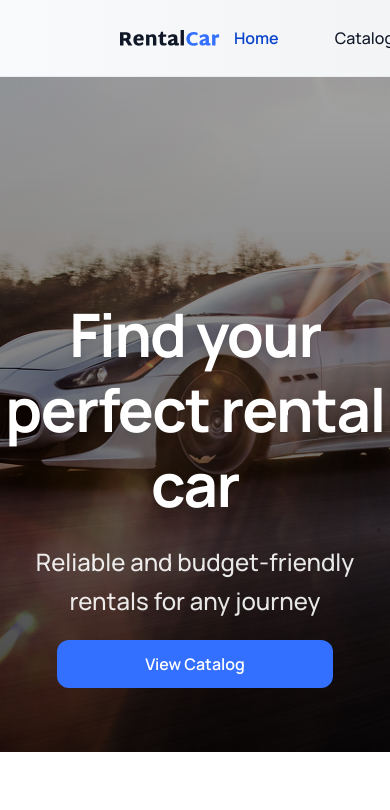
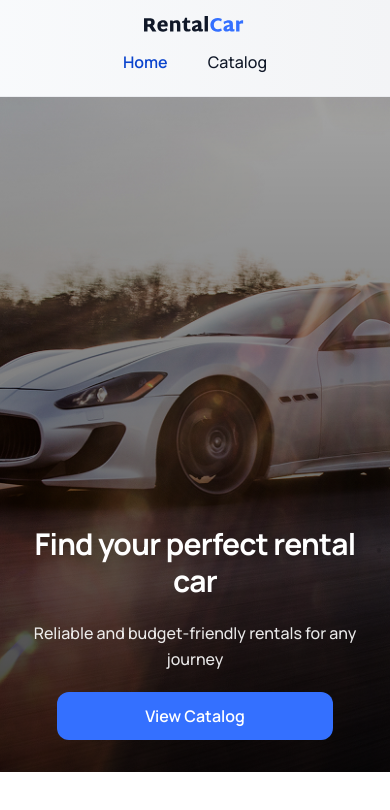
Before and after one commit to DmytroGunko39/Rental-car, a Next.js app: page / in a window 390 px wide. Shown: the top 810 px of the page. Built offline with nearby package versions, Linux system fonts and the light colour scheme.

Commit message:
project was updated for mob/tab responsivness

```diff
--- a/app/catalog/[id]/page.tsx
+++ b/app/catalog/[id]/page.tsx
@@ -21,7 +21,7 @@ export default function CarDetailsPage() {
   if (!car) return <Loader />;
 
   return (
-    <main className="w-full mx-auto px-6 py-12 bg-gray-50/50 min-h-screen">
+    <main className="w-full mx-auto px-4 sm:px-6 py-6 sm:py-12 bg-gray-50/50 min-h-screen">
       <CarDetails car={car} />
     </main>
   );
--- a/app/catalog/page.tsx
+++ b/app/catalog/page.tsx
@@ -25,10 +25,10 @@ export default function CatalogPage() {
   }, []);
 
   return (
-    <main className="max-w-7xl mx-auto px-6 py-12">
+    <main className="max-w-7xl mx-auto px-4 sm:px-6 py-8 sm:py-12">
       <Filters />
 
-      <div className="grid grid-cols-4 gap-x-8 gap-y-12 mt-14">
+      <div className="grid grid-cols-1 sm:grid-cols-2 lg:grid-cols-3 xl:grid-cols-4 gap-x-8 gap-y-10 sm:gap-y-12 mt-8 sm:mt-14">
         {cars.map((car) => (
           <CarCard key={car.id} car={car} />
         ))}
--- a/app/components/CarCard/CarCard.tsx
+++ b/app/components/CarCard/CarCard.tsx
@@ -13,9 +13,9 @@ export default function CarCard({ car }: CarDetailsProps) {
   const { toggleFavorite, isFavorite } = useCarStore();
 
   return (
-    <div className="max-w-[276px] h-[424px] flex flex-col justify-between relative group">
+    <div className="w-full max-w-[276px] mx-auto h-[424px] flex flex-col justify-between relative group">
       {/* Image Section */}
-      <div className="relative rounded-2xl w-[276px] h-[268px] overflow-hidden shadow-md group-hover:shadow-xl transition-shadow duration-300">
+      <div className="relative rounded-2xl w-full h-[268px] overflow-hidden shadow-md group-hover:shadow-xl transition-shadow duration-300">
         <img
           src={car.img}
           alt={`${car.brand} ${car.model}`}
--- a/app/components/CarDetails/CarDetails.tsx
+++ b/app/components/CarDetails/CarDetails.tsx
@@ -22,9 +22,9 @@ export default function CarDetails({ car }: CarDetailsProps) {
   const country = addressParts[2]?.trim();
 
   return (
-    <div className="flex justify-center gap-16 mt-20 px-8">
+    <div className="flex flex-col gap-8 mt-8 px-4 md:px-8 lg:flex-row lg:justify-center lg:gap-16 lg:mt-20">
       {/* LEFT SIDE: IMAGE + FORM */}
-      <div className="flex flex-col items-center gap-10 w-[640px]">
+      <div className="flex flex-col items-center gap-10 w-full lg:w-[640px]">
         <img
           src={car.img}
           alt={`${car.brand} ${car.model}`}
@@ -35,9 +35,9 @@ export default function CarDetails({ car }: CarDetailsProps) {
       </div>
 
       {/* RIGHT SIDE: INFORMATION */}
-      <div className="flex flex-col max-w-[488px]">
+      <div className="flex flex-col w-full lg:max-w-[488px]">
         {/* Block 1 – Main Info */}
-        <div className="mb-16">
+        <div className="mb-8 lg:mb-16">
           <h2 className="font-bold text-2xl leading-tight text-gray-900 mb-3">
             {car.brand} <span className="text-[#3470ff]">{car.model}</span>,{' '}
             <span className="text-gray-400 text-base font-medium">
@@ -63,7 +63,7 @@ export default function CarDetails({ car }: CarDetailsProps) {
         </div>
 
         {/* Block 2 – Rental Conditions */}
-        <div className="mb-20">
+        <div className="mb-10 lg:mb-20">
           <h2 className="font-bold text-xl leading-tight text-gray-900 mb-5">
             Rental Conditions:
           </h2>
@@ -106,7 +106,7 @@ export default function CarDetails({ car }: CarDetailsProps) {
         </div>
 
         {/* Block 4 – Accessories + Functionalities */}
-        <div className="pb-20">
+        <div className="pb-10 lg:pb-20">
           <h2 className="font-bold text-xl leading-tight text-gray-900 mb-5">
             Accessories and functionalities:
           </h2>
--- a/app/components/DateRangePickerComponent/DateRangePickerComponent.tsx
+++ b/app/components/DateRangePickerComponent/DateRangePickerComponent.tsx
@@ -3,7 +3,6 @@
 import { useFormikContext } from 'formik';
 import DatePicker from 'react-datepicker';
 import 'react-datepicker/dist/react-datepicker.css';
-import './DateRangePickerComponent.css';
 
 import { registerLocale } from 'react-datepicker';
 import customEn from '../../helpers/locales/en-custom';
@@ -42,7 +41,7 @@ export default function DateRangePickerComponent({
         placeholderText="Booking date"
         minDate={minDate}
         className="
-        w-[570px] h-12
+        w-full h-12
         rounded-xl
         px-5 py-3
         bg-gray-50
--- a/app/components/Filters/Filters.tsx
+++ b/app/components/Filters/Filters.tsx
@@ -58,7 +58,7 @@ export default function Filters() {
     resetFilters();
   };
   return (
-    <div className="flex justify-center items-end gap-5 mt-20">
+    <div className="flex flex-col items-center gap-4 mt-8 sm:mt-12 md:flex-row md:flex-wrap md:justify-center md:items-end md:gap-5 xl:flex-nowrap xl:mt-20">
       {/* BRAND */}
       <div className="flex flex-col">
         <label className="text-xs text-gray-500 mb-2 font-medium tracking-wide">
--- a/app/components/Header/Header.tsx
+++ b/app/components/Header/Header.tsx
@@ -14,7 +14,7 @@ export default function Header() {
 
   return (
     <header className="w-full bg-gradient-to-r from-slate-50 to-gray-100 border-b border-gray-200/60 shadow-sm">
-      <nav className="w-full flex items-center justify-between py-5 px-[120px] font-medium text-[16px] leading-tight text-center">
+      <nav className="w-full flex flex-col items-center gap-3 py-4 px-4 font-medium text-[16px] leading-tight text-center sm:flex-row sm:justify-between sm:py-5 sm:px-10 lg:px-[120px]">
         <Link
           href="/"
           className="flex items-center transition-transform duration-300 hover:scale-105"
@@ -22,7 +22,7 @@ export default function Header() {
           <Logo className="w-[102px] h-auto" />
         </Link>
 
-        <div className="flex gap-8">
+        <div className="flex flex-wrap justify-center gap-4 sm:gap-8">
           {navItems.map((item) => (
             <Link
               key={item.href}
--- a/app/components/Hero/Hero.tsx
+++ b/app/components/Hero/Hero.tsx
@@ -3,7 +3,7 @@ import Link from 'next/link';
 
 export default function Hero() {
   return (
-    <section className="relative w-full h-[80vh] flex flex-col justify-end items-center pb-16">
+    <section className="relative w-full h-[80vh] flex flex-col justify-end items-center pb-8 sm:pb-16">
       {/* Background image */}
       <Image
         src="/Hero image.jpg"
@@ -18,11 +18,11 @@ export default function Hero() {
 
       {/* Content */}
       <div className="relative z-10 flex flex-col items-center text-white text-center gap-5">
-        <h1 className="text-6xl font-bold leading-tight tracking-tight drop-shadow-lg">
+        <h1 className="text-3xl sm:text-5xl lg:text-6xl font-bold leading-tight tracking-tight drop-shadow-lg px-4">
           Find your perfect rental car
         </h1>
 
-        <p className="text-2xl font-medium leading-relaxed text-white/90 max-w-2xl">
+        <p className="text-base sm:text-xl md:text-2xl font-medium leading-relaxed text-white/90 max-w-2xl px-4">
           Reliable and budget-friendly rentals for any journey
         </p>
 
--- a/app/helpers/locales/en-custom.ts
+++ b/app/helpers/locales/en-custom.ts
@@ -7,7 +7,7 @@ const customEn = {
 
   options: {
     ...enUS.options,
-    weekStartsOn: 1, // Monday
+    weekStartsOn: 1 as const, // Monday
   },
 
   localize: {
--- /dev/null
+++ b/global.d.ts
@@ -0,0 +1 @@
+declare module '*.css';
```
